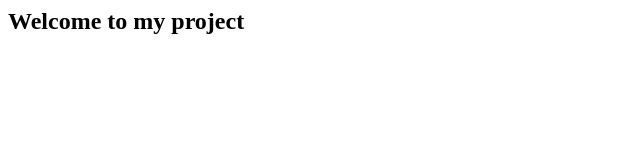
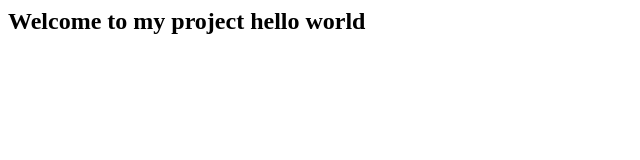
Before and after one commit to chippyraj/slave2repo, a plain HTML site: page index.html in a window 1280 px wide. Shown: the whole page, without its empty margins (0-640 px from the left). Drawn offline with Linux system fonts and the light colour scheme.

Commit message:
change the code

```diff
--- a/index.html
+++ b/index.html
@@ -3,6 +3,6 @@
 <title> Sample website </title>
 
 <body>
-<h2> Welcome to my project </h2>
+<h2> Welcome to my project hello world </h2>
 </body>
 </html>
```
